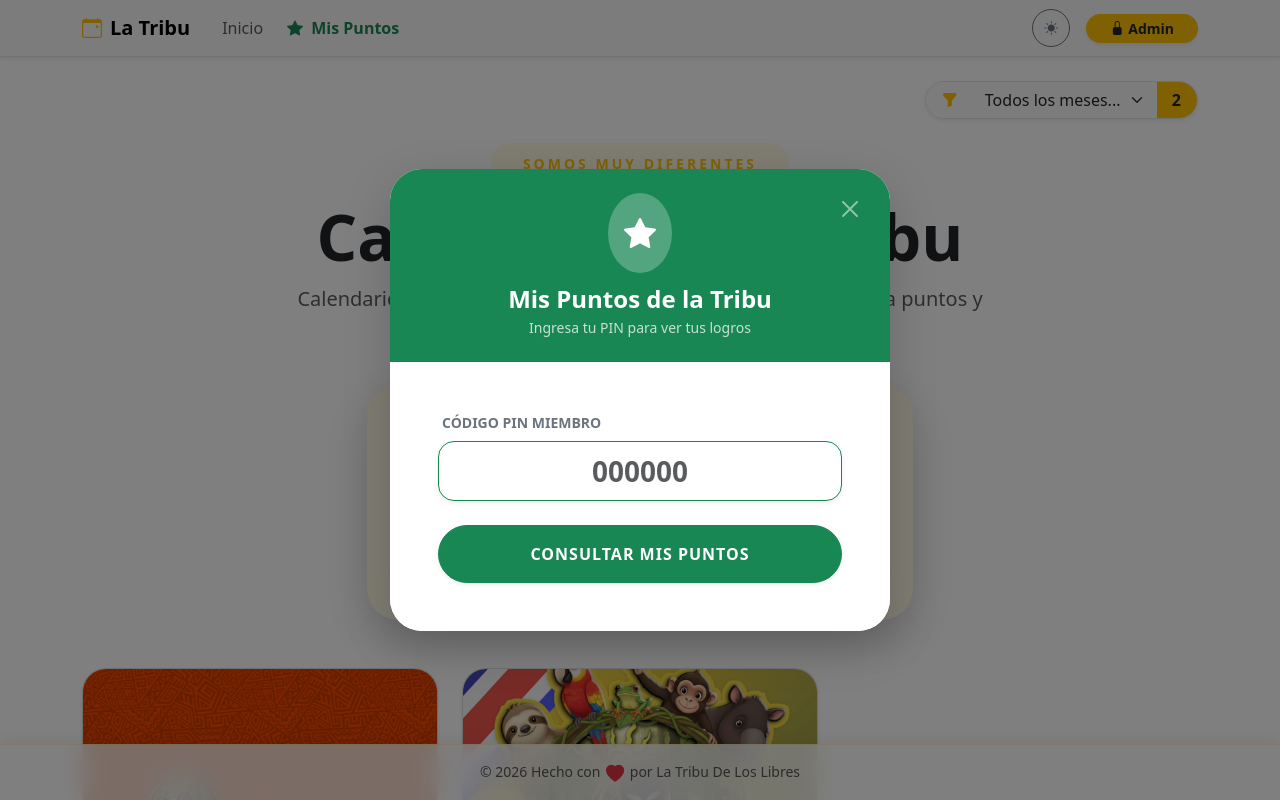
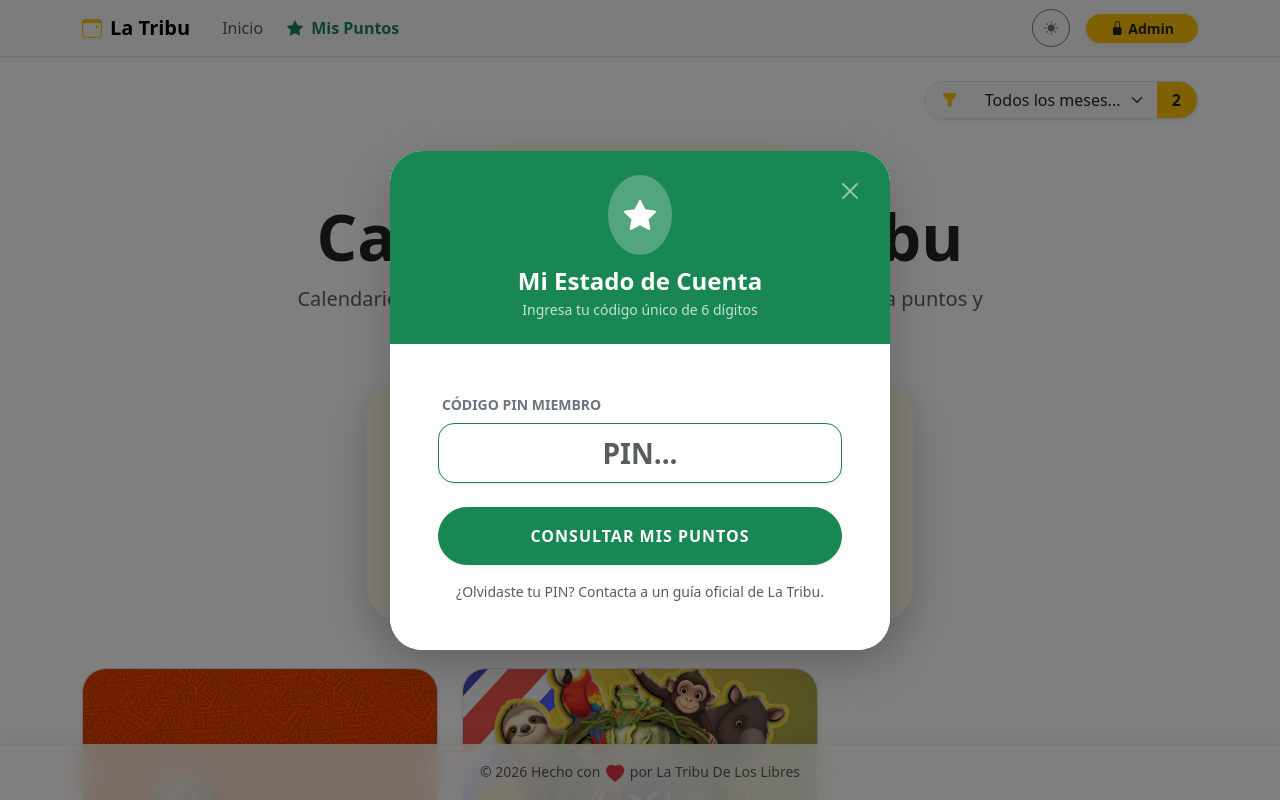
Before and after one commit to kerm1977/calendario, a Flask app: page / in a window 1280 px wide, after a click on "Mis Puntos". Run offline with Flask 3, Linux system fonts and the light colour scheme; some libraries are stand-ins or nearby versions.

Commit message:
Ya permite cambiar contraseña e ingresar alfa numericos y simbolos

```diff
--- a/templates/base.html
+++ b/templates/base.html
@@ -165,7 +165,7 @@
                     </li>
                     <li class="nav-item">
                         <a class="nav-link" href="{{ url_for('puntos.historial_global') }}">
-                            <i class="bi bi-clock-history me-1"></i> Auditoría Puntos
+                            <i class="bi bi-clock-history me-1"></i> Portal de Fidelidad
                         </a>
                     </li>
                     {% endif %}
@@ -335,8 +335,8 @@
                         <div class="bg-white bg-opacity-25 d-inline-block p-3 rounded-circle mb-2">
                             <i class="bi bi-star-fill fs-2"></i>
                         </div>
-                        <h4 class="modal-title fw-bold">Mis Puntos de la Tribu</h4>
-                        <p class="mb-0 small opacity-75">Ingresa tu PIN para ver tus logros</p>
+                        <h4 class="modal-title fw-bold">Mi Estado de Cuenta</h4>
+                        <p class="mb-0 small opacity-75">Ingresa tu código único de 6 dígitos</p>
                     </div>
                     <button type="button" class="btn-close btn-close-white position-absolute top-0 end-0 m-4 shadow-none" data-bs-dismiss="modal"></button>
                 </div>
@@ -344,13 +344,15 @@
                     <div id="pointsInputSection">
                         <div class="mb-4 text-start">
                             <label class="form-label fw-bold small text-uppercase text-secondary ms-1">Código PIN Miembro</label>
-                            <input type="text" id="consultPin" class="form-control form-control-lg text-center fw-bold border-success text-success fs-3 rounded-4 shadow-sm" placeholder="000000" maxlength="6" oninput="this.value = this.value.replace(/[^0-9]/g, '')">
+                            <!-- ACTUALIZADO: Sin restricción regex y nuevo placeholder -->
+                            <input type="text" id="consultPin" class="form-control form-control-lg text-center fw-bold border-success text-success fs-3 rounded-4 shadow-sm" placeholder="PIN..." maxlength="6">
                         </div>
                         <div class="d-grid">
                             <button type="button" id="btnConsultSubmit" class="btn btn-success py-3 fw-bold rounded-pill shadow-sm text-uppercase" onclick="handleConsultPoints()" style="letter-spacing: 1px;">
                                 Consultar Mis Puntos
                             </button>
                         </div>
+                        <p class="mt-3 text-muted small mb-0">¿Olvidaste tu PIN? Contacta a un guía oficial de La Tribu.</p>
                     </div>
 
                     <div id="pointsResultSection" class="d-none animate__animated animate__fadeIn">
@@ -483,8 +485,9 @@
             const pin = pinInput.value;
             const btn = document.getElementById('btnConsultSubmit');
 
+            // ACTUALIZADO: Mensaje genérico para PIN alfanumérico
             if (pin.length !== 6) {
-                alert("Por favor ingresa un PIN válido de 6 dígitos.");
+                alert("Por favor ingresa los 6 caracteres de tu PIN.");
                 return;
             }
 
--- a/templates/modal_reservar.html
+++ b/templates/modal_reservar.html
@@ -179,7 +179,7 @@
                         <div id="pinEntrySection{{ event.id }}" class="d-none mt-3 animate__animated animate__fadeIn">
                             <div class="input-group input-group-lg">
                                 <!-- AQUÍ ESTÁ EL CAMBIO LÓGICO: oninput dispara la automatización -->
-                                <input type="text" id="lookupPin{{ event.id }}" class="form-control border-warning text-center fw-bold text-primary" placeholder="000000" maxlength="6" oninput="handleAutoPin(this, {{ event.id }})">
+                                <input type="text" id="lookupPin{{ event.id }}" class="form-control border-warning text-center fw-bold text-primary" placeholder="PIN..." maxlength="6" oninput="handleAutoPin(this, {{ event.id }})">
                                 <button class="btn btn-warning text-dark fw-bold px-4 disabled" id="btnValidatePin{{ event.id }}" type="button" onclick="lookupUserByPin({{ event.id }})">CARGAR</button>
                             </div>
                             <div id="pinError{{ event.id }}" class="text-danger x-small fw-bold d-none mt-2 text-center animate__animated animate__shakeX">
@@ -347,13 +347,13 @@
     }
 
     /**
-     * LÓGICA AUTOMÁTICA: Detecta 6 dígitos en el input existente
+     * LÓGICA AUTOMÁTICA: Detecta 6 caracteres en el input existente
+     * ACTUALIZADO: Permite caracteres alfanuméricos
      */
     async function handleAutoPin(input, eventId) {
-        // Limpiar todo lo que no sea números
-        input.value = input.value.replace(/[^0-9]/g, '');
+        // Se eliminó la restricción numérica
 
-        // Si llega a 6 dígitos, disparar inscripción automática
+        // Si llega a 6 caracteres, disparar inscripción automática
         if (input.value.length === 6) {
             input.blur(); // Quitar foco para evitar doble envío
             input.disabled = true; // Bloquear input momentáneamente
--- a/templates/puntos.html
+++ b/templates/puntos.html
@@ -343,7 +343,8 @@
                     </div>
                     <div class="card-body p-4 p-md-5 bg-body text-center">
                         <div class="mb-4">
-                                <input type="text" id="portalPinSearch" class="form-control form-control-lg text-center fw-bold border-warning text-primary fs-1 rounded-4 shadow-sm" placeholder="000000" maxlength="6" oninput="this.value = this.value.replace(/[^0-9]/g, '')">
+                            <!-- ACTUALIZADO: Se eliminó la restricción de solo números -->
+                            <input type="text" id="portalPinSearch" class="form-control form-control-lg text-center fw-bold border-warning text-primary fs-1 rounded-4 shadow-sm" placeholder="PIN..." maxlength="6">
                         </div>
                         <div class="d-grid mb-3">
                             <button id="btnPortalSearch" class="btn btn-warning py-3 fw-bold rounded-pill shadow text-dark fs-5 text-uppercase" onclick="searchByPin()">
@@ -769,7 +770,7 @@
     });
 
     /**
-         * Portal Público: Búsqueda dinámica por PIN de 6 dígitos
+     * Portal Público: Búsqueda dinámica por PIN
      */
     async function searchByPin() {
         const pinInput = document.getElementById('portalPinSearch');
```
Also changed, not shown: templates/modales_perfil.html (+5 -4 lines), instance/db.db. Lines whose indentation alone changed are shown as unchanged.
